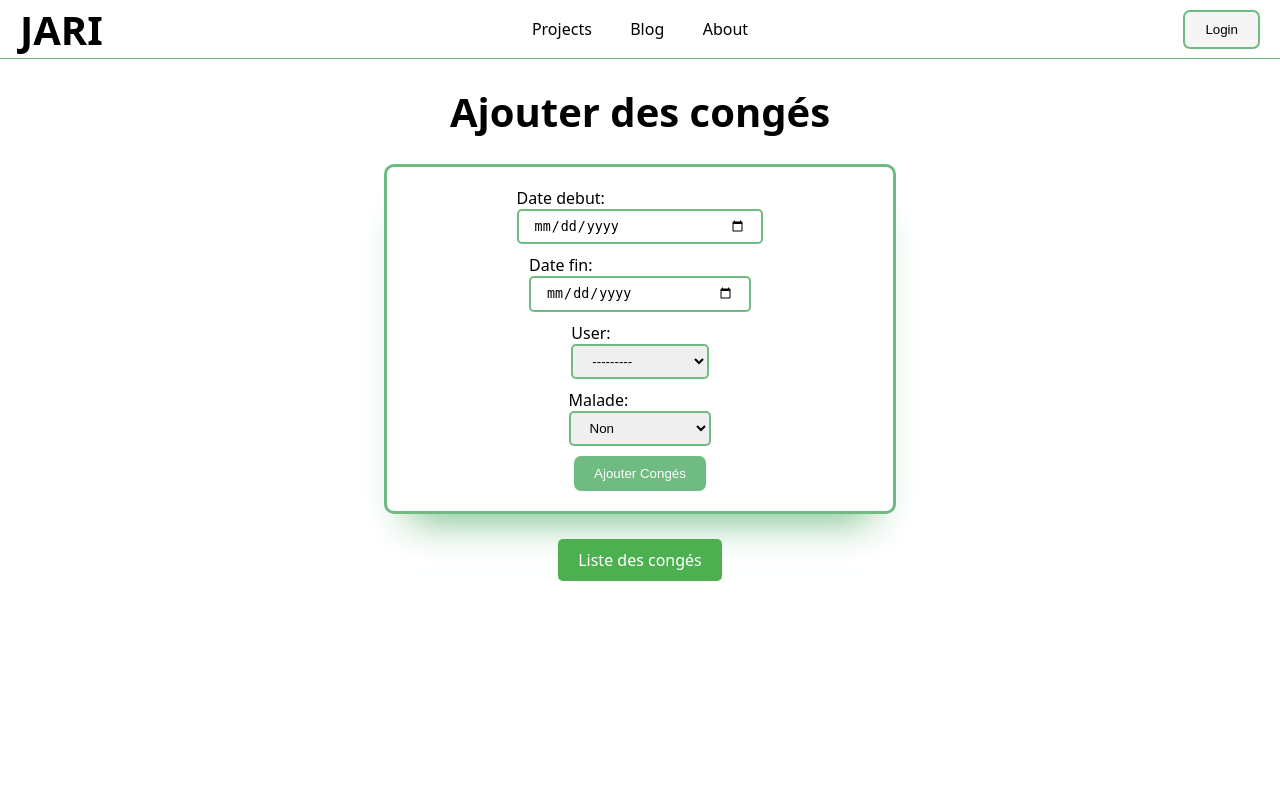
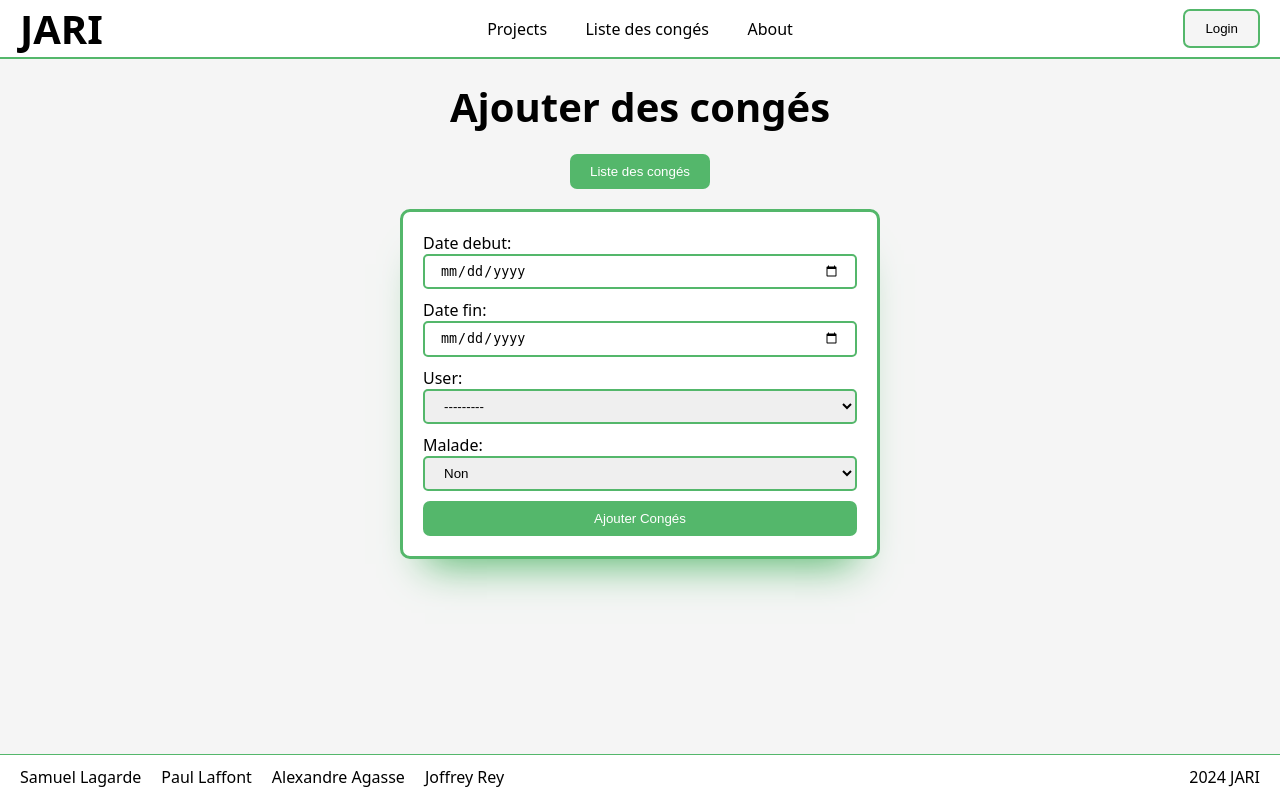
Before and after one commit to Paul31770/JARI, a Django app: page /ajouter_conges/ in a window 1280 px wide. Run offline with Django 4.2, Linux system fonts and the light colour scheme.

Commit message:
update view

```diff
--- a/Jari/urls.py
+++ b/Jari/urls.py
@@ -21,10 +21,9 @@ from app import views
 
 
 urlpatterns = [
-    path('', index),
+    path('', projects, name='projects'),
     path('project/<int:project_id>/', project, name='project'),
     path('admin/', admin.site.urls),
-    path('projects/', projects, name='projects'),
     path('create_project/', create_project, name='create_project'),
     path('edit_project/<int:project_id>', edit_project, name='edit_project'),
     path('create_task/<int:project_id>', create_task, name='create_task'),
@@ -32,4 +31,5 @@ urlpatterns = [
     path('update_task_status/', update_task_status, name='update_task_status'),
     path('conges/', views.liste_conges, name='liste_conges'),
     path('ajouter_conges/', views.ajout_conges, name='ajouter_conges'),
+    path('conges/supprimer/<int:conge_id>/', supprimer_conge, name='supprimer_conge'),
 ]
--- a/app/templates/ajouter_conges.html
+++ b/app/templates/ajouter_conges.html
@@ -1,31 +1,12 @@
+{% extends "base.html" %}
 {% load static %}
-<!DOCTYPE html>
-<html lang="en">
-<head>
-    <meta charset="UTF-8">
-    <meta name="viewport" content="width=device-width, initial-scale=1.0">
-    <link rel="stylesheet" type="text/css" href="{% static 'css/base.css' %}">
-    <link rel="stylesheet" href="{% static 'css/navbar.css' %}">
-    <link rel="stylesheet" href="{% static 'css/tasks.css' %}">
-    <link rel="stylesheet" href="{% static 'css/ajout_conges.css' %}">
 
-    <title>{% block title %}Congés{% endblock %}</title>
-
-    <nav class="f ai">
-        {% include "navbar.html" %}
-    </nav>
-
-</head>
-<body>
-    <div class="centrer-form">
+{% block content %}
 <h1>Ajouter des congés</h1>
-
+<a href="{% url 'liste_conges' %}"><button>Liste des congés</button></a>
 <form method="post" class="centrer-form">
     {% csrf_token %}
     {{ form.as_p }}
     <button type="submit">Ajouter Congés</button>
 </form>
-        <a href="{% url 'liste_conges' %}" class="button">Liste des congés</a>
-    </div>
-</body>
-</html>
+{% endblock %}
--- a/app/templates/base.html
+++ b/app/templates/base.html
@@ -10,6 +10,7 @@
     <link rel="stylesheet" href="{% static 'css/navbar.css' %}">
     <link rel="stylesheet" href="{% static 'css/tasks.css' %}">
     <link rel="stylesheet" href="{% static 'css/drag.css' %}">
+    <link rel="stylesheet" href="{% static 'css/conges.css' %}">
     <script src="https://code.jquery.com/jquery-3.6.4.min.js"></script>
 </head>
 <body>
--- a/app/templates/navbar.html
+++ b/app/templates/navbar.html
@@ -4,7 +4,7 @@
 </div>
 <div class="nav-center">
   <a href="{% url 'projects' %}">Projects</a>
-  <p>Blog</p>
+  <a href="{% url 'liste_conges' %}">Liste des congés</a>
   <p>About</p>
 </div>
 <div class="nav-sides nav-right">
--- a/app/views.py
+++ b/app/views.py
@@ -147,3 +147,10 @@ def ajout_conges(request):
     else:
         form = CongesForm()
     return render(request, 'ajouter_conges.html', {'form': form})
+
+
+def supprimer_conge(request, conge_id):
+    conge = get_object_or_404(Conges, id=conge_id)
+    conge.delete()
+
+    return redirect('liste_conges')
--- a/static/css/ajout_conges.css
+++ /dev/null
@@ -1,23 +0,0 @@
-.centrer-form {
-    display: flex;
-    justify-content: center;
-    align-items: center;
-    flex-direction: column;
-    margin-top: 25px;
-}
-
-.button {
-    display: inline-block;
-    padding: 10px 20px;
-    margin-top: 25px;
-    background-color: #4CAF50;
-    color: white;
-    text-align: center;
-    text-decoration: none;
-    font-size: 16px;
-    border: none;
-    border-radius: 5px;
-    cursor: pointer;
-    transition: background-color 0.3s;
-    margin-right: center;
-}
--- a/static/css/base.css
+++ b/static/css/base.css
@@ -3,8 +3,8 @@
 /**********/
 
 :root{
-  --primary: rgb(111, 187, 129);
-  --accent: rgb(92, 156, 107);
+  --primary: rgb(84, 183, 107);
+  --accent: rgb(79, 156, 97);
   --primary-text-light: rgb(151, 151, 151);
   --primary-text: rgb(0, 0, 0);
   --box-shadow: 0px 30px 40px -25px;
@@ -67,9 +67,9 @@ a {
 /* UI COMPONENTS */
 /*****************/
 
-nav{
+nav {
   height: 59px;
-  border-bottom: 1px solid var(--primary);
+  border-bottom: 2px solid var(--primary);
   padding: 0 20px;
   display: flex;
   align-items: center;
@@ -110,6 +110,11 @@ button:hover {
   background-color: var(--bgColor);
   color: var(--primary-text);
   border: 2px solid var(--primary);
+}
+
+.btn-red {
+  background-color: #ff4d4d;
+  color: white;
 }
 
 .btn-secondary:hover{
--- a/static/css/conges.css
+++ b/static/css/conges.css
@@ -13,25 +13,6 @@ td, th {
 
 th {
     background-color: #f2f2f2;
-}
-
-.button {
-    display: inline-block;
-    padding: 10px 20px;
-    background-color: #4CAF50;
-    color: white;
-    text-align: center;
-    text-decoration: none;
-    font-size: 16px;
-    border: none;
-    border-radius: 5px;
-    cursor: pointer;
-    transition: background-color 0.3s;
-    margin-right: center;
-}
-
-.button:hover {
-    background-color: #45a049;
 }
 
 .header {
```
Also changed, not shown: app/management/commands/insert_test_data.py (+10 -0 lines), app/templates/conges.html (+8 -22 lines), app/templates/projects/project.html (+6 -7 lines), static/css/drag.css (+32 -9 lines). Lines whose indentation alone changed are shown as unchanged.
